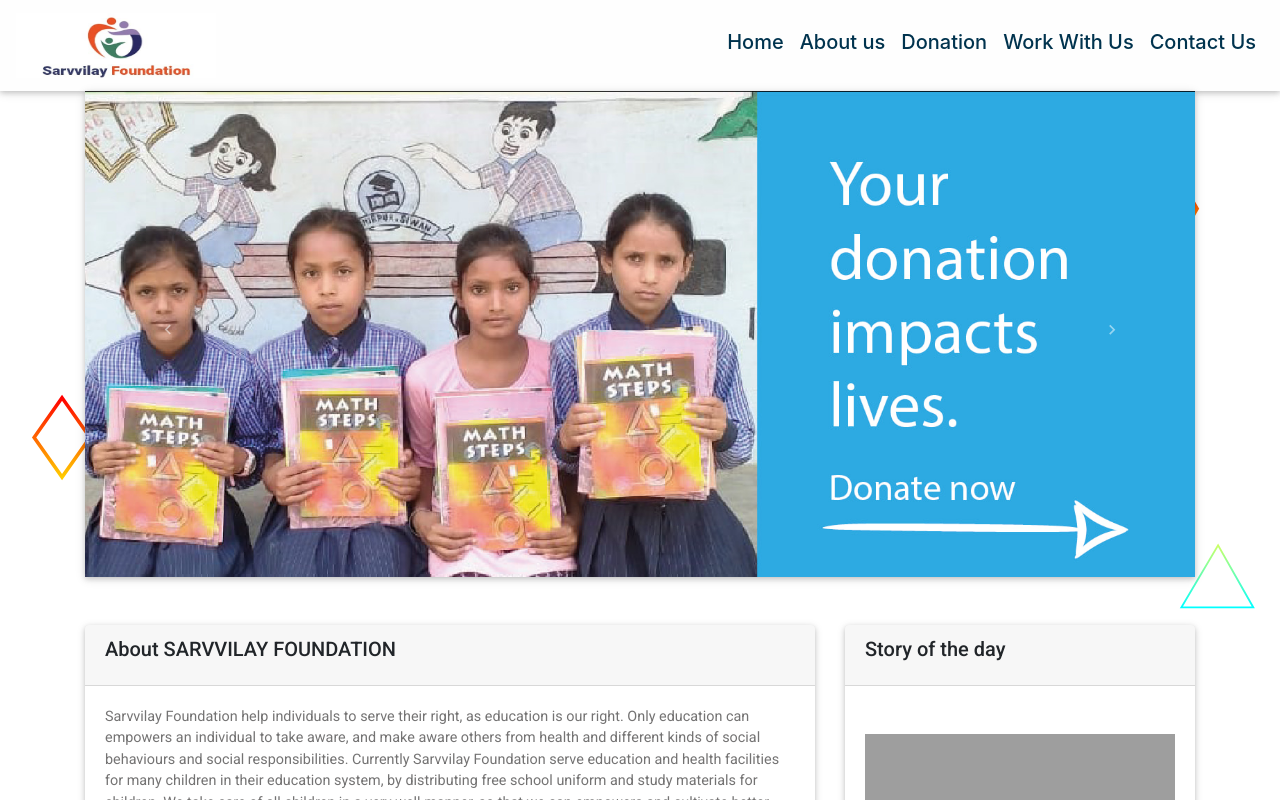
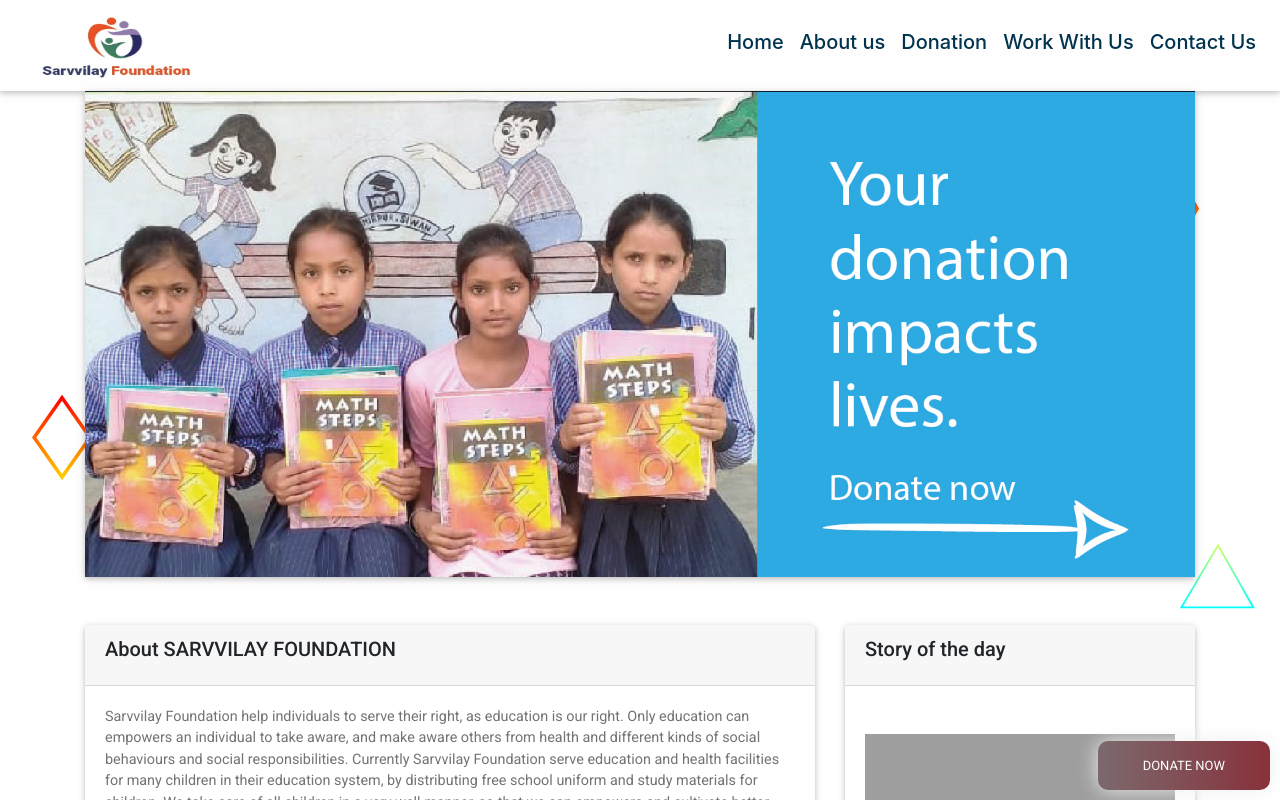
Before and after one commit to raimukul/sarvvilay.in, a React (Create React App) app: page / in a window 1280 px wide. Shown: the top 800 px of the page. Built offline with nearby package versions, Linux system fonts and the light colour scheme; grey boxes are pictures that could not be loaded; a web font is replaced by a local one.

Commit message:
btn added

```diff
--- a/src/App.js
+++ b/src/App.js
@@ -8,6 +8,7 @@ import Donation from "./components/donation/Donation";
 import Policy from "./components/policy/Policy";
 import Contact from "./components/contact/Contact";
 import WorkWithUs from "./components/workWithUs/WorkWithUs";
+import DonationButton from "./components/donation/DonationButton";
 function App() {
   return (
     <div>
@@ -21,6 +22,7 @@ function App() {
           <Route path="/work-with-us" element={<WorkWithUs />} />
           <Route path="/policy" element={<Policy />} />
         </Routes>
+        <DonationButton/>
         <Footer />
       </BrowserRouter>
     </div>
--- a/src/components/donation/Donation.css
+++ b/src/components/donation/Donation.css
@@ -63,3 +63,26 @@
     background-color: #e94f25!important;
     color: #fff!important;
  }
+
+.donation-btnA {
+    background-image: linear-gradient(to right, #d310277a 0%, #88303a 51%, #48373970 100%)!important;
+    margin: 10px!important;
+    padding: 15px 45px!important;
+    text-align: center!important;
+    text-transform: uppercase!important;
+    transition: 0.5s!important;
+    background-size: 200% auto!important;
+    color: white;
+    box-shadow: 0 0 20px #eee!important;
+    border-radius: 10px!important;
+    display: block!important;
+    position:fixed;
+	bottom:0px;
+	right:0px;
+  }
+
+  .donation-btnA:hover {
+    background-position: right center; /* change the direction of the change here */
+    color: #fff;
+    text-decoration: none;
+  }
--- /dev/null
+++ b/src/components/donation/DonationButton.jsx
@@ -0,0 +1,25 @@
+import { MDBBtn } from "mdbreact";
+import React from "react";
+import "./Donation.css";
+
+export default function DonationButton() {
+  return (
+    <div>
+      <form>
+        <script
+          src="https://checkout.razorpay.com/v1/payment-button.js"
+          data-payment_button_id="pl_K2Nz3WfWBFAV9b"
+          async=""
+        ></script>
+        <MDBBtn
+          className="donation-btnA"
+          target="_blank"
+          rel="noopener noreferrer"
+          href="https://razorpay.com/payment-button/pl_K2le2xi0zb4kjN/view/?utm_source=payment_button&utm_medium=button&utm_campaign=payment_button"
+        >
+          Donate Now
+        </MDBBtn>
+      </form>
+    </div>
+  );
+}
--- a/src/components/homePage/Carousel.jsx
+++ b/src/components/homePage/Carousel.jsx
@@ -1,18 +1,17 @@
-import React from 'react'
+import React from "react";
 import {
   MDBCarousel,
   MDBCarouselInner,
   MDBCarouselItem,
   MDBView,
   MDBMask,
-    MDBCarouselCaption,
   MDBContainer,
-
 } from "mdbreact";
-  import SLide1 from '../images/banner/banner4.jpg'
-  import SLide2 from '../images/banner/banner2.jpg'
-  import SLide3 from '../images/banner/banner3.png'
-  import SLide4 from '../images/banner/banner1.jpg'
+import SLide1 from "../images/banner/banner4.jpg";
+import SLide2 from "../images/banner/banner2.jpg";
+import SLide3 from "../images/banner/banner3.png";
+import SLide4 from "../images/banner/banner1.jpg";
+// import DonationButton from "../donation/DonationButton";
 
 export default function Carousel() {
   return (
@@ -21,19 +20,16 @@ export default function Carousel() {
         <MDBCarousel
           activeItem={1}
           length={4}
-      showControls={true}
+          showControls={false}
           showIndicators={false}
           className="z-depth-1 max-vh-80"
         >
           <MDBCarouselInner>
             <MDBCarouselItem itemId="1">
               <MDBView>
-            <img
-              className="d-block w-100"
-              src={SLide1}
-              alt="First slide"
-            />
+                <img className="d-block w-100" src={SLide1} alt="First slide" />
                 <MDBMask />
+                {/* <DonationButton/> */}
               </MDBView>
               {/* <MDBCarouselCaption>
             <h3 className="h3-responsive">Light mask</h3>
@@ -48,7 +44,7 @@ export default function Carousel() {
                   alt="Second slide"
                 />
                 <MDBMask />
-
+                {/* <DonationButton/> */}
               </MDBView>
               {/* <MDBCarouselCaption>
             <h3 className="h3-responsive">Strong mask</h3>
@@ -57,12 +53,9 @@ export default function Carousel() {
             </MDBCarouselItem>
             <MDBCarouselItem itemId="3">
               <MDBView>
-            <img
-              className="d-block w-100"
-              src={SLide3}
-              alt="Third slide"
-            />
+                <img className="d-block w-100" src={SLide3} alt="Third slide" />
                 <MDBMask />
+                {/* <DonationButton/> */}
               </MDBView>
               {/* <MDBCarouselCaption>
             <h3 className="h3-responsive">Slight Mast</h3>
@@ -71,12 +64,9 @@ export default function Carousel() {
             </MDBCarouselItem>
             <MDBCarouselItem itemId="4">
               <MDBView>
-            <img
-              className="d-block w-100"
-              src={SLide4}
-              alt="Third slide"
-            />
+                <img className="d-block w-100" src={SLide4} alt="Third slide" />
                 <MDBMask />
+                {/* <DonationButton/> */}
               </MDBView>
               {/* <MDBCarouselCaption>
             <h3 className="h3-responsive">Slight Mast</h3>
@@ -87,5 +77,5 @@ export default function Carousel() {
         </MDBCarousel>
       </MDBContainer>
     </div>
-  )
+  );
 }
```
Also changed, not shown: src/components/navigation/Header.css (line endings or trailing spaces). Lines whose indentation alone changed are shown as unchanged.
